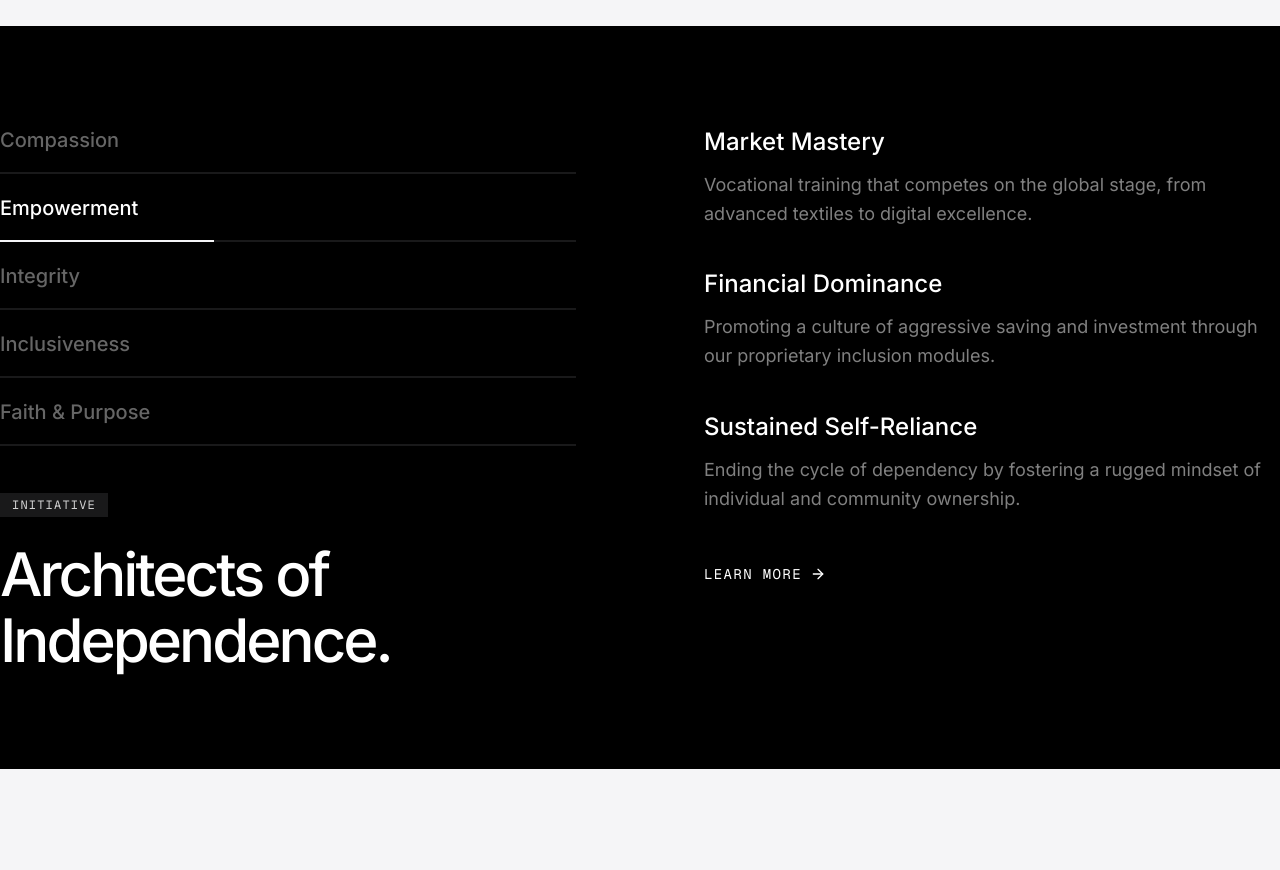
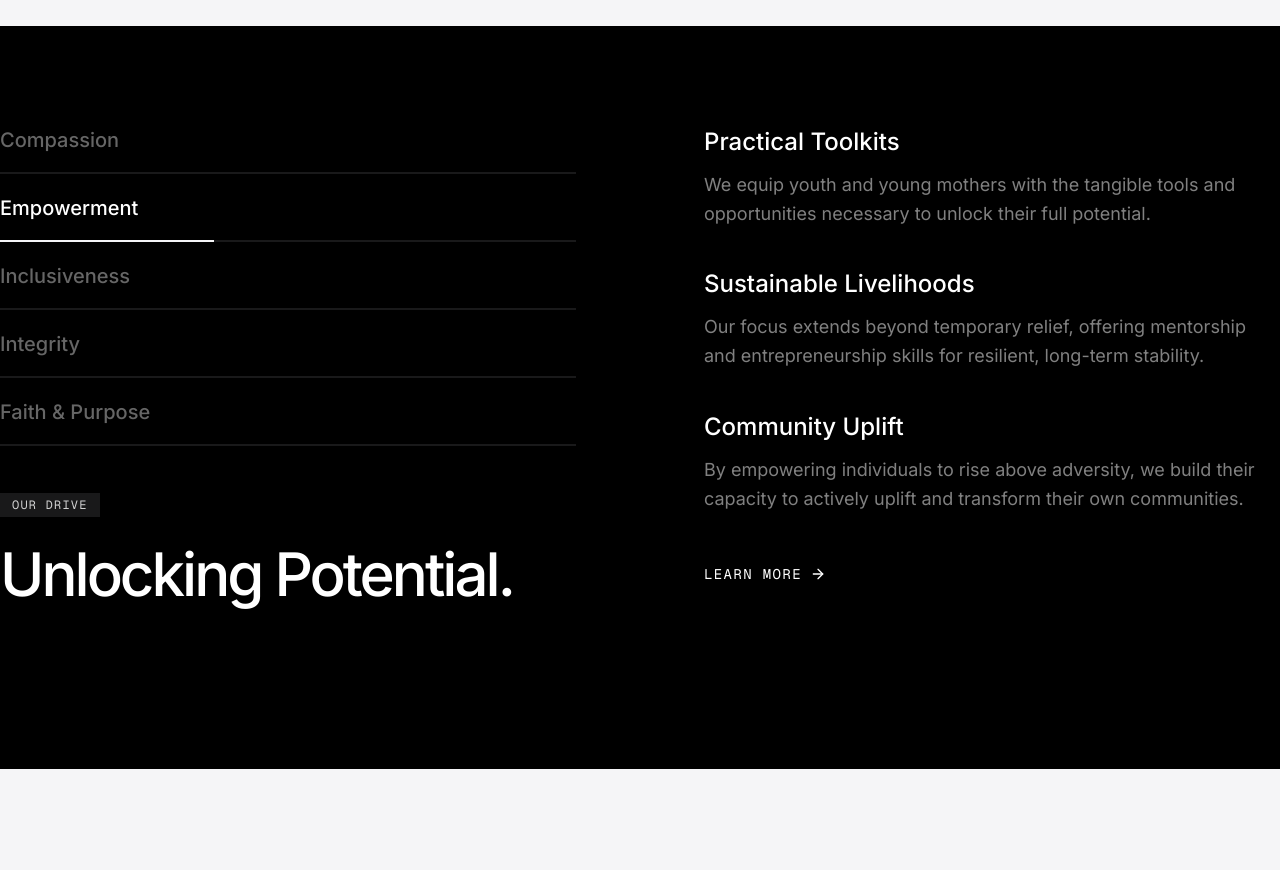
Before and after one commit to Radiant-Rise-Initiative/Radiant-Rise-Website, a Next.js app: page / in a window 1280 px wide. Shown: the part 4820-5690 px from the top of the page. Built offline with nearby package versions, Linux system fonts and the light colour scheme.

Commit message:
0.7.4 - Automated Tabs Content Build

```diff
--- a/components/layout/WhoWeAreTabs.tsx
+++ b/components/layout/WhoWeAreTabs.tsx
@@ -6,51 +6,56 @@ const whoWeAreTabs: InfoTab[] = [
     {
         id: "compassion",
         label: "Compassion",
+        bottomTagline: "INITIATIVE",
         headline: "Heart-led Transformation.",
         features: [
-            { title: "Radical Empathy", text: "We go beyond service, building deep emotional bonds that foster true healing and belonging." },
-            { title: "Unwavering Dignity", text: "Every individual is treated with the highest respect, regardless of their past or present circumstances." },
-            { title: "Holistic Sanctuary", text: "Creating safe spaces where physical, emotional, and spiritual needs are met with equal intensity." }
+            { title: "Radical Empathy", text: "We serve with profound empathy, placing the distinct needs of every individual at the absolute center of our work." },
+            { title: "Unwavering Dignity", text: "Every participant is treated with the highest respect, prioritizing their dignity above all else as they navigate their healing journey." },
+            { title: "Holistic Sanctuary", text: "We create safe, supportive spaces where emotional recovery and physical well-being are nurtured with equal intensity." }
         ]
     },
     {
         id: "empowerment",
         label: "Empowerment",
-        headline: "Architects of Independence.",
+        bottomTagline: "OUR DRIVE",
+        headline: "Unlocking Potential.",
         features: [
-            { title: "Market Mastery", text: "Vocational training that competes on the global stage, from advanced textiles to digital excellence." },
-            { title: "Financial Dominance", text: "Promoting a culture of aggressive saving and investment through our proprietary inclusion modules." },
-            { title: "Sustained Self-Reliance", text: "Ending the cycle of dependency by fostering a rugged mindset of individual and community ownership." }
+            { title: "Practical Toolkits", text: "We equip youth and young mothers with the tangible tools and opportunities necessary to unlock their full potential." },
+            { title: "Sustainable Livelihoods", text: "Our focus extends beyond temporary relief, offering mentorship and entrepreneurship skills for resilient, long-term stability." },
+            { title: "Community Uplift", text: "By empowering individuals to rise above adversity, we build their capacity to actively uplift and transform their own communities." }
+        ]
+    },
+    {
+        id: "inclusiveness",
+        label: "Inclusiveness",
+        bottomTagline: "OUR CULTURE",
+        headline: "Amplifying Voices.",
+        features: [
+            { title: "Embracing Diversity", text: "We intentionally embrace diversity, welcoming vulnerable youths, teenagers, and young mothers from all backgrounds and circumstances." },
+            { title: "Participatory Dialogue", text: "We ensure all voices are heard by maintaining open, participatory platforms where the community can openly share their experiences and aspirations." },
+            { title: "Social Equity", text: "We fiercely advocate for gender and social equity, raising awareness on the most pressing issues affecting vulnerable groups." }
         ]
     },
     {
         id: "integrity",
         label: "Integrity",
-        headline: "Relentless Accountability.",
+        bottomTagline: "OUR PROMISE",
+        headline: "Rooted in Trust.",
         features: [
-            { title: "Total Transparency", text: "Ensuring every stakeholder can explore how our programs truly run, identify the most impactful use cases for capital, and understand how to prevent problems altogether." },
-            { title: "Excellence Protocol", text: "Redesigning the target state of our operations based on high-integrity data. Setting outcomes, guardrails, and success points with best-practice blueprints." },
-            { title: "Audit-Ready Impact", text: "Operating our new modules with precision, orchestrating solutions alongside our people and systems to transform and continuously improve community ROI." }
-        ]
-    },
-    {
-        id: "inclusiveness",
-        label: "Inclusiveness",
-        headline: "Universal Empowerment.",
-        features: [
-            { title: "Barrier-Free Access", text: "Opening doors for vulnerable youths regardless of origin, background, or previous trauma." },
-            { title: "Global Sustainability", text: "Building systems that thrive today and scale for generations to come across every network." },
-            { title: "Community Synergy", text: "Uniting diverse stakeholders into a single, high-performance ecosystem of mutual growth and support." }
+            { title: "Absolute Transparency", text: "We act with unwavering honesty and transparency across all our community partnerships, interventions, and programs." },
+            { title: "Strict Accountability", text: "Our operations are guided by a deep commitment to accountability, ensuring every resource creates genuine, measurable impact." },
+            { title: "Uncompromising Quality", text: "We constantly strive for excellence and the highest possible quality in our program delivery, daily operations, and community outcomes." }
         ]
     },
     {
         id: "faith",
         label: "Faith & Purpose",
-        headline: "Purpose-Driven Power.",
+        bottomTagline: "OUR ANCHOR",
+        headline: "Guided by Belief.",
         features: [
-            { title: "Faith-Led Foundation", text: "Integrating spiritual strength with practical action to build unshakable character and resilience." },
-            { title: "Audacious Vision", text: "Setting goals that others call impossible and achieving them through relentless, faith-based effort." },
-            { title: "Future Leadership", text: "Transforming participants into mentors who will lead the next wave of Radiant Rise global initiatives." }
+            { title: "Purpose-Driven Action", text: "We are deeply guided by purpose, ensuring every single intervention aligns with our mission to nurture hope and self-reliance." },
+            { title: "Inspired by Faith", text: "Inspired by faith, we operate with a steadfast commitment to serving and stabilizing the households of Acholi Quarters." },
+            { title: "Values-Based Leadership", text: "We do not just teach skills; we actively nurture values-based leadership to foster moral and economic growth among our youth." }
         ]
     }
 ];
--- a/components/ui/AutomatedInfoTabs.tsx
+++ b/components/ui/AutomatedInfoTabs.tsx
@@ -15,6 +15,7 @@ export interface InfoTab {
     id: string;
     label: string;
     headline: string;
+    bottomTagline?: string;
     features: InfoTabFeature[];
 }
 
@@ -116,7 +117,7 @@ export function AutomatedInfoTabs({
                                     )}
                                 >
                                     <div className="inline-block bg-[#f5f5f7]/10 px-3 py-1 text-xs font-mono uppercase tracking-widest text-white/80 mb-6">
-                                        Initiative
+                                        {tab.bottomTagline || "Initiative"}
                                     </div>
                                     <h2 className="text-4xl md:text-5xl lg:text-6xl font-medium tracking-tighter leading-[1.1]">
                                         {tab.headline}
```
